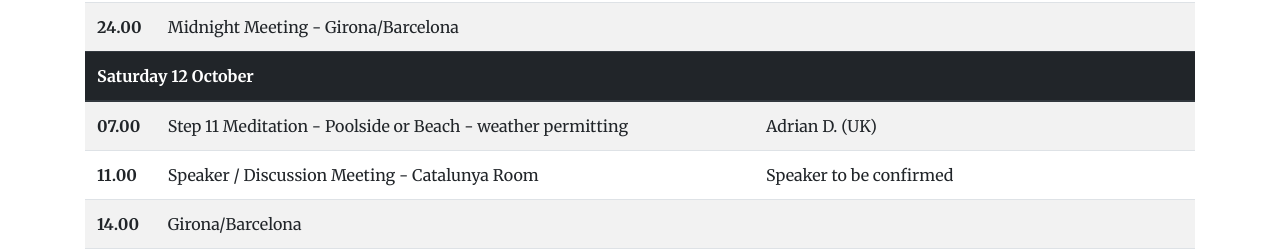
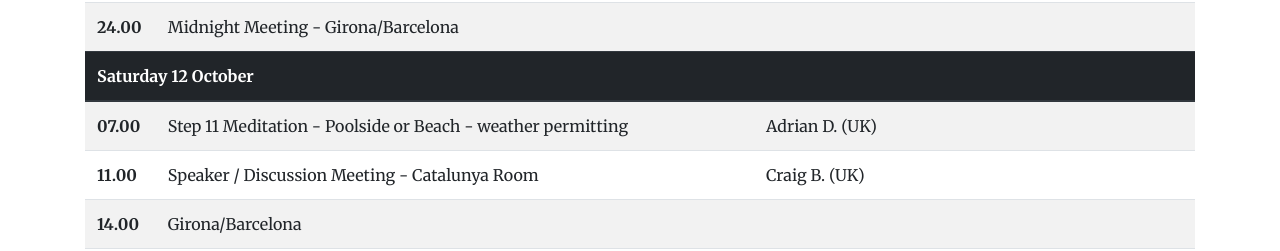
Before and after one commit to tintinnabulate/costabrava-webapp, a plain HTML site: page index.html in a window 1280 px wide. Shown: the part 3694-3945 px from the top of the page. Drawn offline with nearby package versions, Linux system fonts and the light colour scheme.

Commit message:
Saturday discussion speaker

```diff
--- a/index.html
+++ b/index.html
@@ -333,7 +333,7 @@
               <tr>
                 <th scope="row">11.00</th>
                 <td>Speaker / Discussion Meeting - Catalunya Room</td>
-                <td>Speaker to be confirmed</td>
+                <td>Craig B. (UK)</td>
               </tr>
               <tr>
                 <th scope="row">14.00</th>
```
